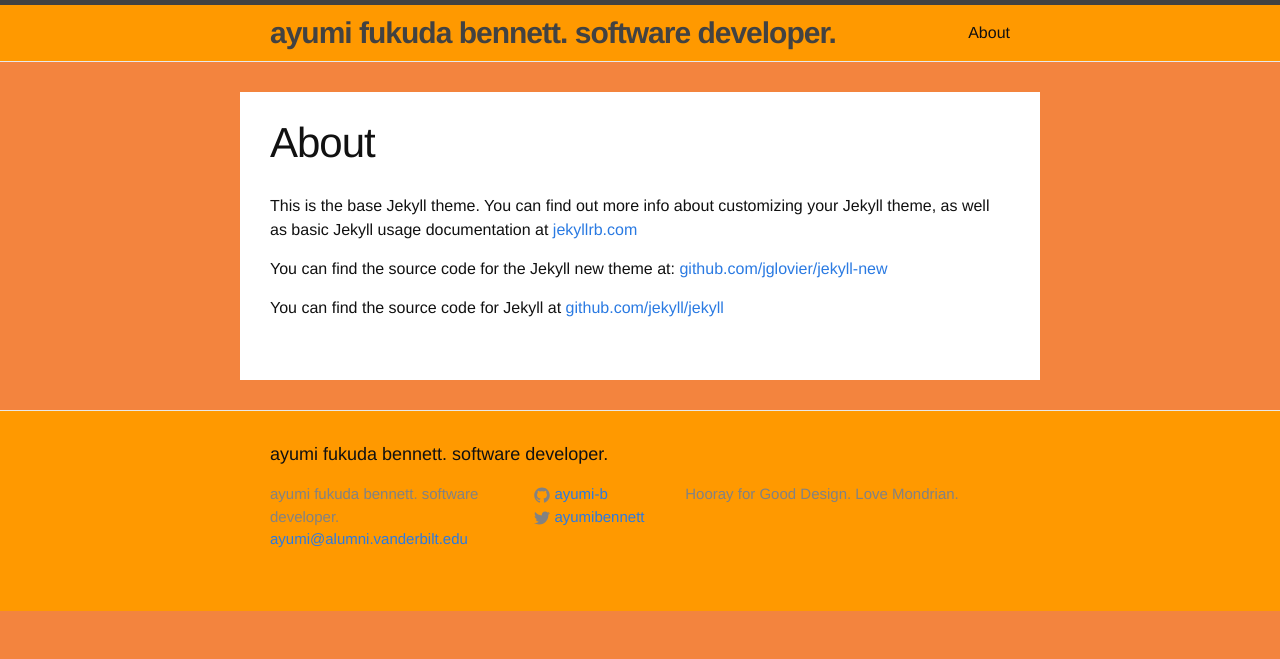
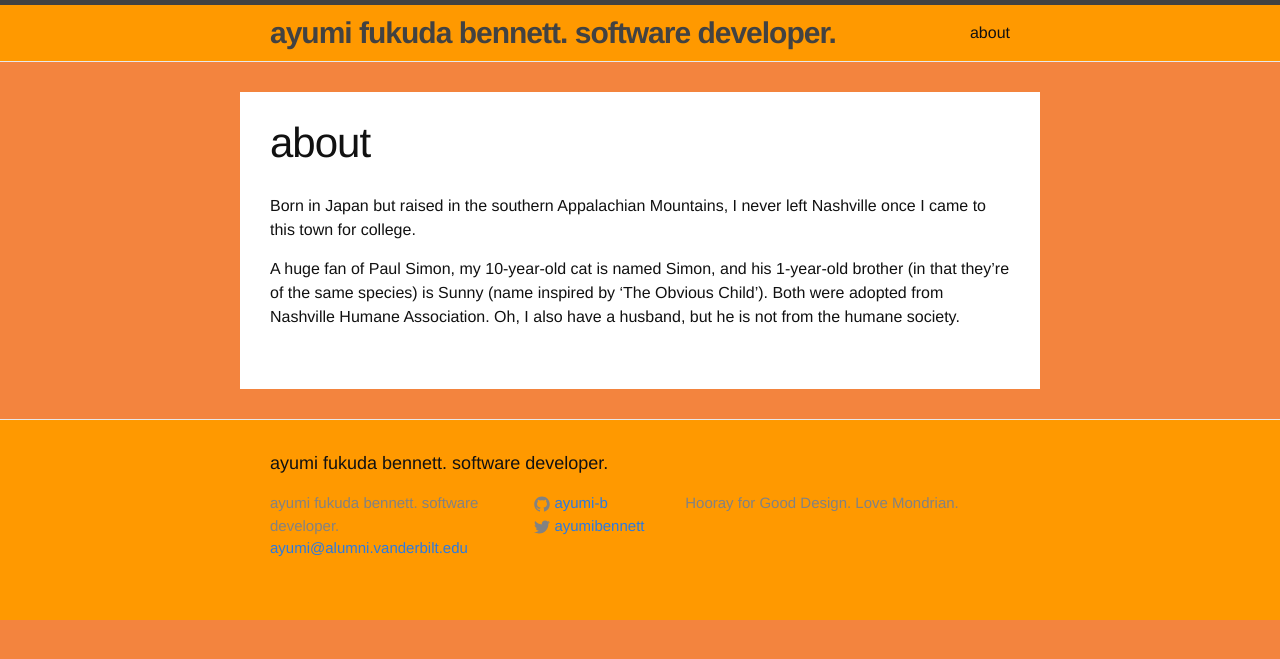
Before and after one commit to ayumi-b/ayumi-b.github.io, a Jekyll site: the page built from about.md, in a window 1280 px wide. Shown: the top 659 px of the page. Built offline with Jekyll 4.4.1, drawn with Linux system fonts in a browser that asks for light colours.

Commit message:
WIP: changes to about page

```diff
--- a/about.md
+++ b/about.md
@@ -1,11 +1,9 @@
 ---
 layout: page
-title: About
+title: about
 permalink: /about/
 ---
 
-This is the base Jekyll theme. You can find out more info about customizing your Jekyll theme, as well as basic Jekyll usage documentation at [jekyllrb.com](http://jekyllrb.com/)
+Born in Japan but raised in the southern Appalachian Mountains, I never left Nashville once I came to this town for college.
 
-You can find the source code for the Jekyll new theme at: [github.com/jglovier/jekyll-new](https://github.com/jglovier/jekyll-new)
-
-You can find the source code for Jekyll at [github.com/jekyll/jekyll](https://github.com/jekyll/jekyll)
+A huge fan of Paul Simon, my 10-year-old cat is named Simon, and his 1-year-old brother (in that they're of the same species) is Sunny (name inspired by 'The Obvious Child').  Both were adopted from Nashville Humane Association.  Oh, I also have a husband, but he is not from the humane society.
```
